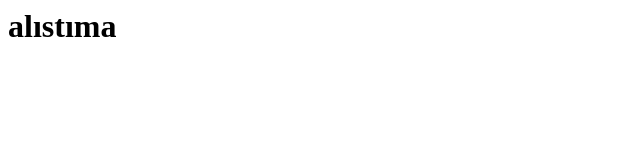
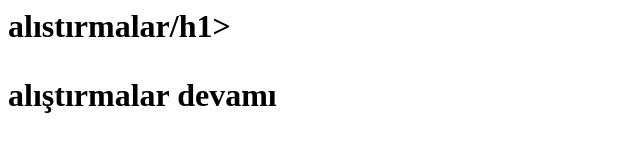
Before and after one commit to ENESAKDAG/github-al-t-rmalar, a plain HTML site: page index.html in a window 1280 px wide. Shown: the whole page, without its empty margins (0-640 px from the left). Drawn offline with Linux system fonts and the light colour scheme.

Commit message:
index page update

```diff
--- a/index.html
+++ b/index.html
@@ -1 +1,2 @@
-<h1>alıstıma</h1>
+<h1>alıstırmalar/h1>
+	<p>alıştırmalar devamı</p>
```
